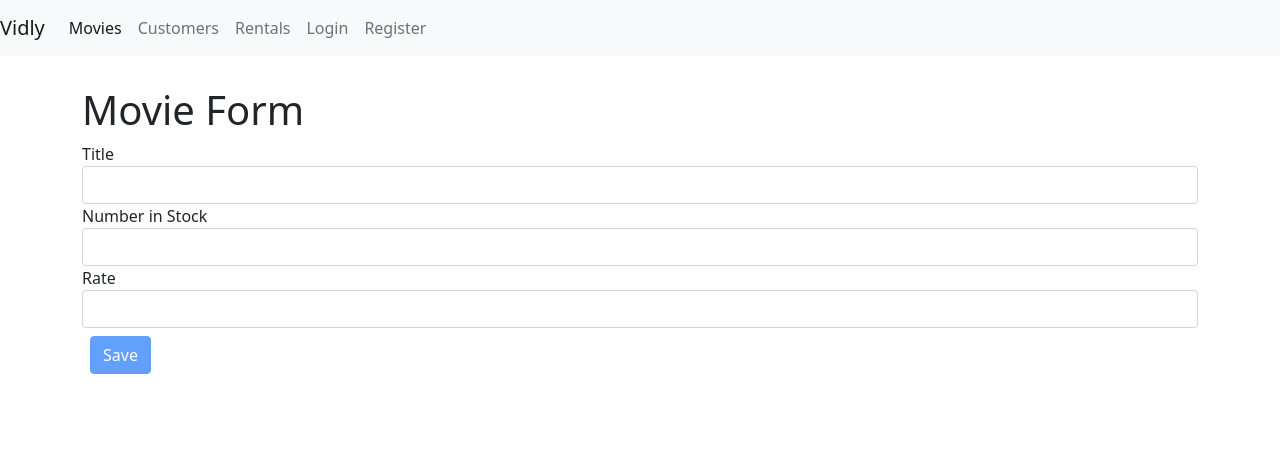
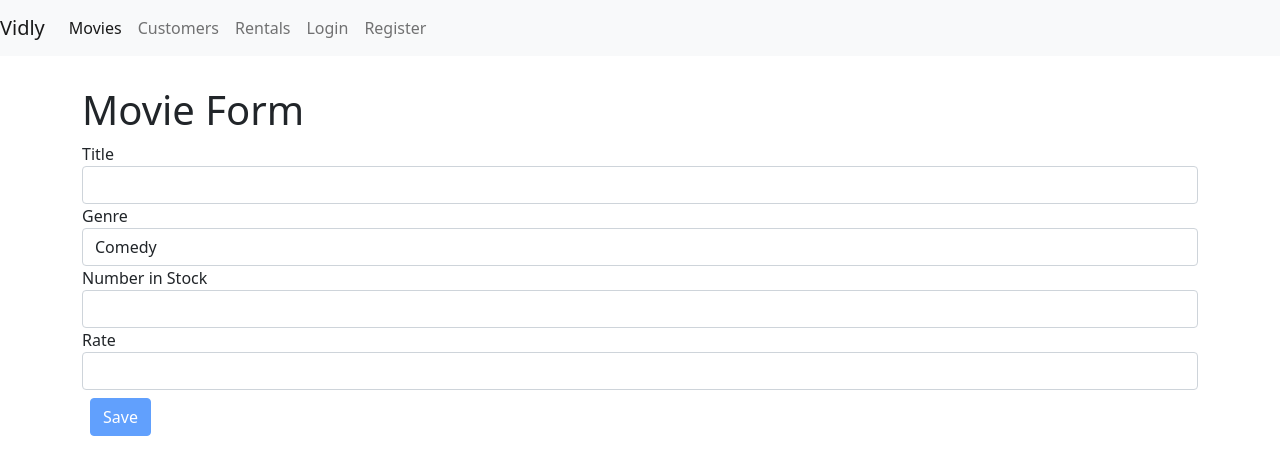
Before and after one commit to boobal-writes/vidly-react-app, a React (Create React App) app: page /movies/5b21ca3eeb7f6fbccd471816 in a window 1280 px wide. Shown: the top 474 px of the page. Built offline with nearby package versions, Linux system fonts and the light colour scheme.

Commit message:
new movie

```diff
--- a/src/components/common/form.jsx
+++ b/src/components/common/form.jsx
@@ -1,6 +1,7 @@
 import React, { Component } from "react";
 import Joi from "joi-browser";
 import Input from "./input";
+import Select from "./select";
 
 class Form extends Component {
   state = {
@@ -70,6 +71,20 @@ class Form extends Component {
       />
     );
   };
+
+  renderSelect = (name, label, options) => {
+    return (
+      <Select
+        id={name}
+        name={name}
+        label={label}
+        value={this.state.data[name]}
+        options={options}
+        onChange={this.handleChange}
+        error={this.state.errors[name]}
+      />
+    );
+  };
 }
 
 export default Form;
--- /dev/null
+++ b/src/components/common/select.jsx
@@ -0,0 +1,20 @@
+import React from "react";
+
+const Select = ({ name, label, error, options, ...rest }) => {
+  return (
+    <div className="form-group">
+      <label htmlFor={name}>{label}</label>
+      <select {...rest} id={name} name={name} className="form-control">
+        <option value=""></option>
+        {options.map((item) => (
+          <option key={item._id} value={item._id}>
+            {item.name}
+          </option>
+        ))}
+      </select>
+      {error && <div className="alert alert-danger">{error}</div>}
+    </div>
+  );
+};
+
+export default Select;
--- a/src/components/movieForm.jsx
+++ b/src/components/movieForm.jsx
@@ -1,19 +1,28 @@
 import React from "react";
 import Form from "./common/form";
 import Joi from "joi-browser";
+import { getGenres } from "./../services/fakeGenreService";
 
 class MovieForm extends Form {
   state = {
     data: {
       title: "",
+      genre: "5b21ca3eeb7f6fbccd471814",
       numberInStock: "",
       dailyRentalRate: "",
     },
     errors: {},
+    genres: [],
+  };
+
+  componentDidMount = () => {
+    const genres = getGenres();
+    this.setState({ genres });
   };
 
   schema = {
     title: Joi.string().required().label("Title"),
+    genre: Joi.string().required().label("Genre"),
     numberInStock: Joi.number()
       .min(1)
       .max(100)
@@ -32,8 +41,9 @@ class MovieForm extends Form {
         <h1>Movie Form</h1>
         <form onSubmit={this.handleSubmit}>
           {this.renderInput("title", "Title")}
+          {this.renderSelect("genre", "Genre", this.state.genres)}
           {this.renderInput("numberInStock", "Number in Stock", "number")}
-          {this.renderInput("dailyRentalRate", "Rate", "number")}
+          {this.renderInput("dailyRentalRate", "Rate", "text")}
           {this.renderButton("Save")}
         </form>
       </React.Fragment>
```
